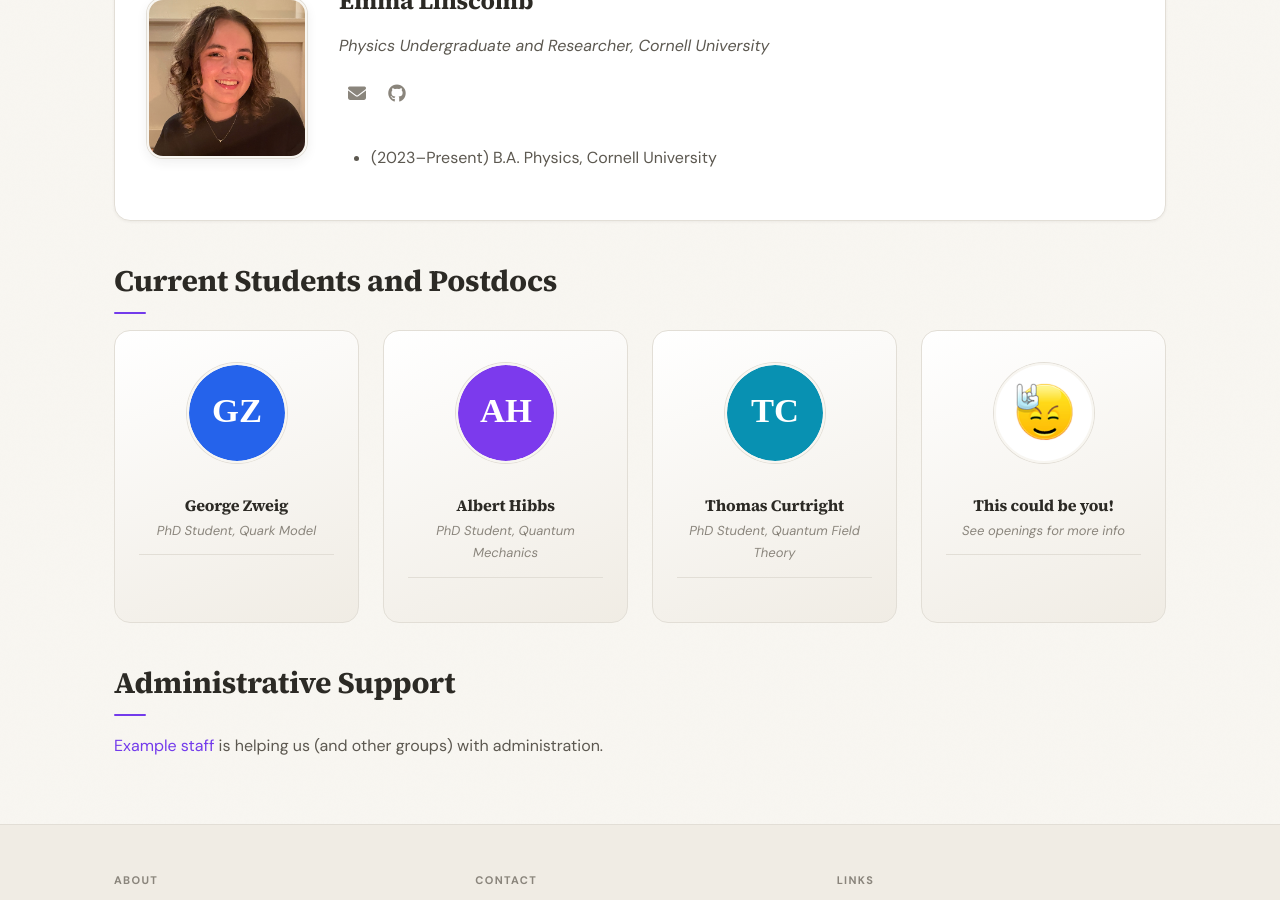
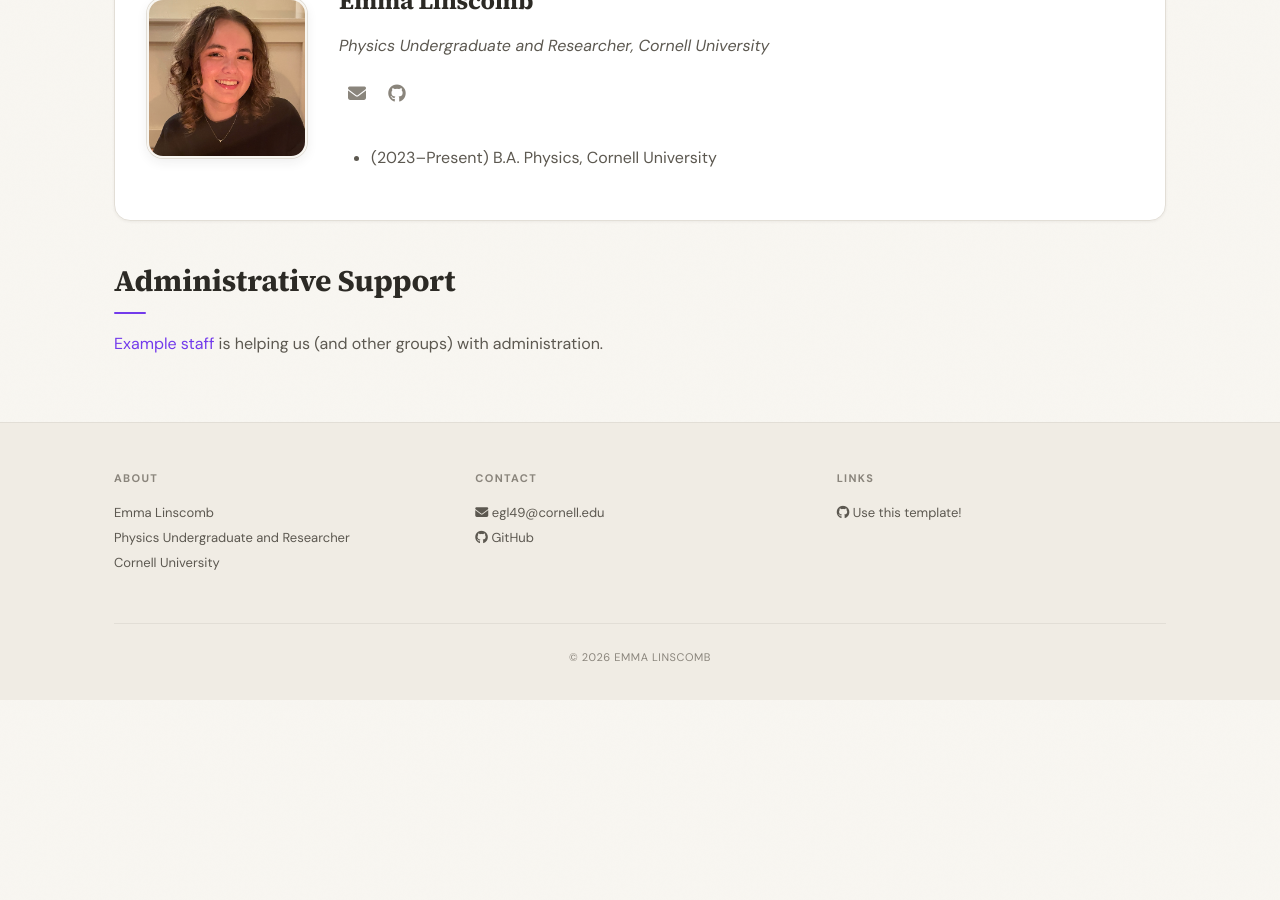
Before and after one commit to egl49/egl49.github.io, a Jekyll site: the page built from _pages/team.md, in a window 1280 px wide and 900 px high, scrolled down 398 px. Built offline with Jekyll 4.4.1, drawn with Linux system fonts in a browser that asks for light colours; a style sheet for code colours, icons or effects is not loaded; after the commit the page ends 1098 px from its top, so only the background shows below that.

Commit message:
Comment out existing team member details
Comment out team member entries in YAML file.

```diff
--- a/_data/team_members.yml
+++ b/_data/team_members.yml
@@ -3,18 +3,11 @@
 # Optional: email, website, scholar, github, researchgate, cv
 # Photos go in images/ or images/team/
 
-- name: George Zweig
-  photo: team/george-zweig.svg
-  info: PhD Student, Quark Model
+# - name: George Zweig
+#   photo: team/george-zweig.svg
+#   info: PhD Student, Quark Model
 
-- name: Albert Hibbs
-  photo: team/albert-hibbs.svg
-  info: PhD Student, Quantum Mechanics
 
-- name: Thomas Curtright
-  photo: team/thomas-curtright.svg
-  info: PhD Student, Quantum Field Theory
-
-- name: "This could be you!"
-  photo: rock.jpg
-  info: See openings for more info
+# - name: "This could be you!"
+#   photo: rock.jpg
+#   info: See openings for more info
```
